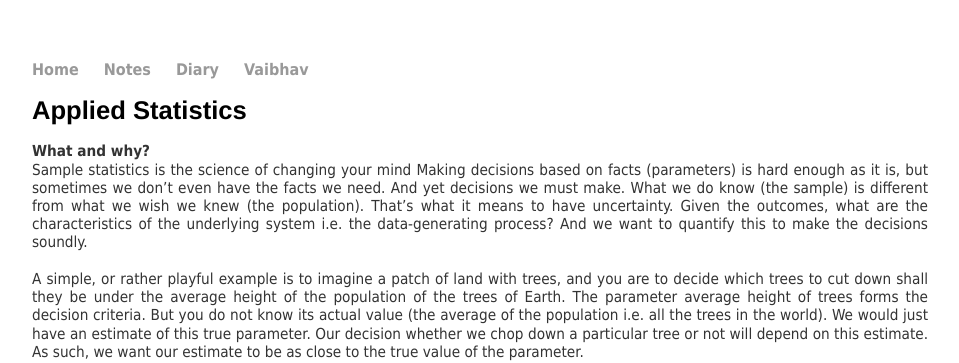
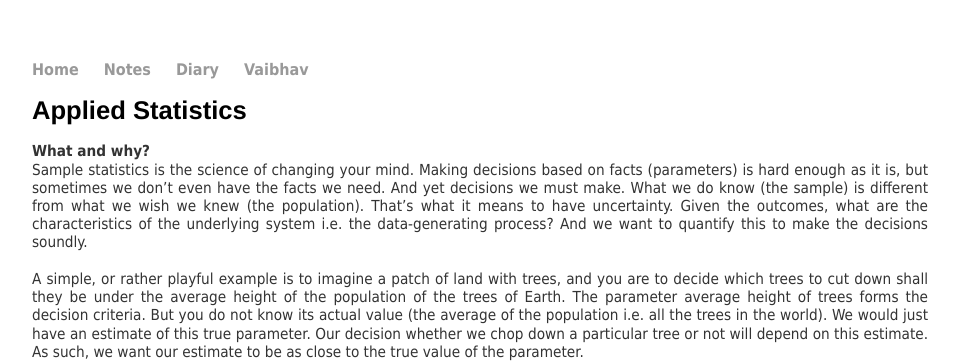
Before and after one commit to AntiLibrary5/AntiLibrary5.github.io, a Jekyll site: the page built from notes/statistics.html, in a window 1280 px wide and 900 px high. Shown: the top 363 px of the window, without its empty margins (160-1119 px from the left). Built offline with Jekyll 4.4.1, drawn with Linux system fonts in a browser that asks for light colours; nearby versions of some CDN libraries.

```diff
--- a/notes/statistics.html
+++ b/notes/statistics.html
@@ -16,8 +16,7 @@ title: Vaibhav Arora, theboxtroll
 
 <p align="justify">
 <b>What and why?</b>
-<br>Sample statistics is the science of changing your mind
-Making decisions based on facts (parameters) is hard enough as it is, but sometimes we don’t even have the facts we need. And yet decisions we must make. What we do know (the sample) is different from what we wish we knew (the population). That’s what it means to have uncertainty. Given the outcomes, what are the characteristics of the underlying system i.e. the data-generating process? And we want to quantify this to make the decisions soundly.
+<br>Sample statistics is the science of changing your mind. Making decisions based on facts (parameters) is hard enough as it is, but sometimes we don’t even have the facts we need. And yet decisions we must make. What we do know (the sample) is different from what we wish we knew (the population). That’s what it means to have uncertainty. Given the outcomes, what are the characteristics of the underlying system i.e. the data-generating process? And we want to quantify this to make the decisions soundly.
 
 <br><br>A simple, or rather playful example is to imagine a patch of land with trees, and you are to decide which trees to cut down shall they be under the average height of the population of the trees of Earth.
 The parameter average height of trees forms the decision criteria. But you do not know its actual value (the average of the population i.e. all the trees in the world). We would just have an estimate of this true parameter. Our decision whether we chop down a particular tree or not will depend on this estimate. As such, we want our estimate to be as close to the true value of the parameter.
```
